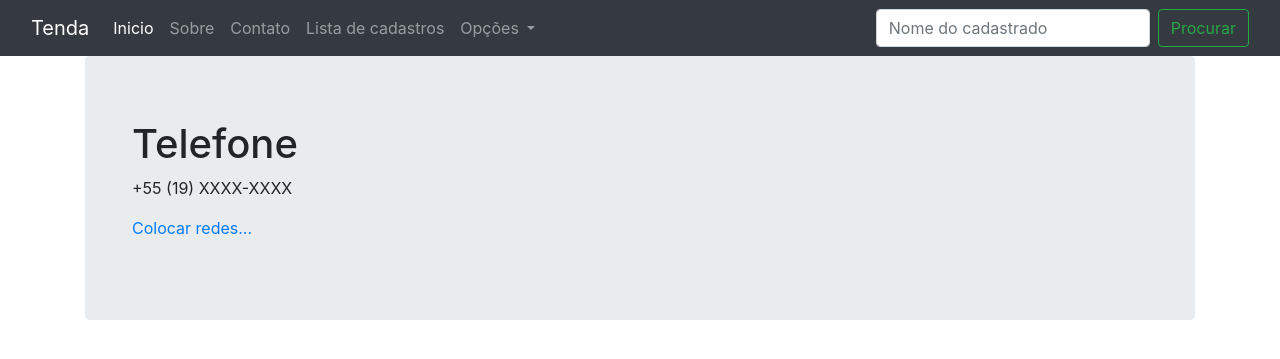
After one commit to wartrax13/cadastros_familias, a Django app: page /contato/ in a window 1280 px wide. The commit adds this page. Shown: the top 359 px of the page. Run offline with Django 3.2, Linux system fonts and the light colour scheme; some libraries are stand-ins or nearby versions.

Commit message:
Criado template de contatos e sobre

```diff
--- /dev/null
+++ b/cadastros/core/templates/contato.html
@@ -0,0 +1,16 @@
+{% extends "base.html" %}
+{% load static %}
+
+
+{% block content %}
+<div class="jumbotron">
+    <div class="container">
+        <h1>Telefone</h1>
+        <p>+55 (19) XXXX-XXXX</p>
+        <p>
+            <a href="#">Colocar redes...</a>
+        </p>
+    </div>
+</div>
+
+{% endblock content %}
--- a/cadastros/core/templates/includes/nav.html
+++ b/cadastros/core/templates/includes/nav.html
@@ -8,6 +8,12 @@
         <ul class="navbar-nav me-auto mb-2 mb-lg-0">
           <li class="nav-item">
             <a class="nav-link active" aria-current="page" href="{% url 'core:inicio' %}">Inicio</a>
+          </li>
+          <li class="nav-item">
+            <a class="nav-link" href="{% url 'core:sobre' %}">Sobre</a>
+          </li>
+          <li class="nav-item">
+            <a class="nav-link" href="{% url 'core:contato' %}">Contato</a>
           </li>
           <li class="nav-item">
             <a class="nav-link" href="{% url 'core:cadastro_lista' %}">Lista de cadastros</a>
--- a/cadastros/core/urls.py
+++ b/cadastros/core/urls.py
@@ -6,6 +6,8 @@ app_name = 'core'
 urlpatterns = [
     path('', views.inicio, name='inicio'),
     path('cadastros/', views.cadastro_lista, name='cadastro_lista'),
+    path('contato/', views.contato, name='contato'),
+    path('sobre/', views.sobre, name='sobre'),
     path('<int:pk>/', views.cadastro_detalhe, name='cadastro_detalhe'),
     path('add/', views.CriarCadastro.as_view(), name='cadastro_add'),
     path('<int:pk>/edit/', views.AtualizarCadastro.as_view(), name='editar_cadastro'),
--- a/cadastros/core/views.py
+++ b/cadastros/core/views.py
@@ -12,6 +12,12 @@ from django.views.generic import TemplateView, ListView, UpdateView, DetailView
 
 def inicio(request):
     return render(request, 'index.html')
+
+def contato(request):
+    return render(request, 'contato.html')
+
+def sobre(request):
+    return render(request, 'sobre.html')
 
 @login_required
 def cadastro_lista(request):
--- a/cadastros/urls.py
+++ b/cadastros/urls.py
@@ -22,6 +22,8 @@ from cadastros.core.views import cadastro_lista, cadastro_detalhe
 
 urlpatterns = [
     path('', include('cadastros.core.urls')),
+    path('contato/', include('cadastros.core.urls')),
+    path('sobre/', include('cadastros.core.urls')),
     path('cadastro_lista/', include('cadastros.core.urls')),
     path('cadastro_detalhe/', include('cadastros.core.urls')),
     path('editar_cadastro/', include('cadastros.core.urls')),
```
Also changed, not shown: cadastros/core/templates/sobre.html (added, +13 -0 lines).
